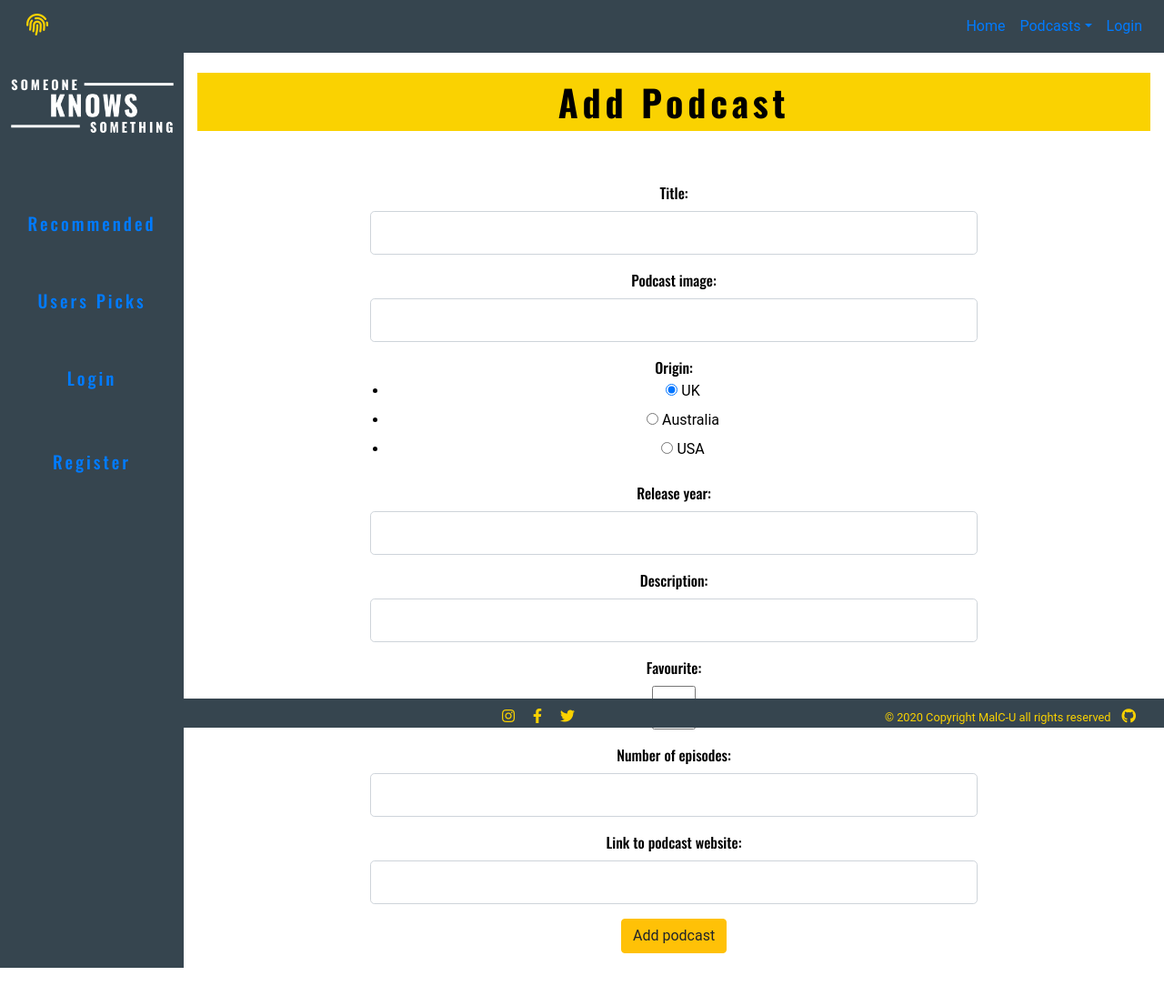
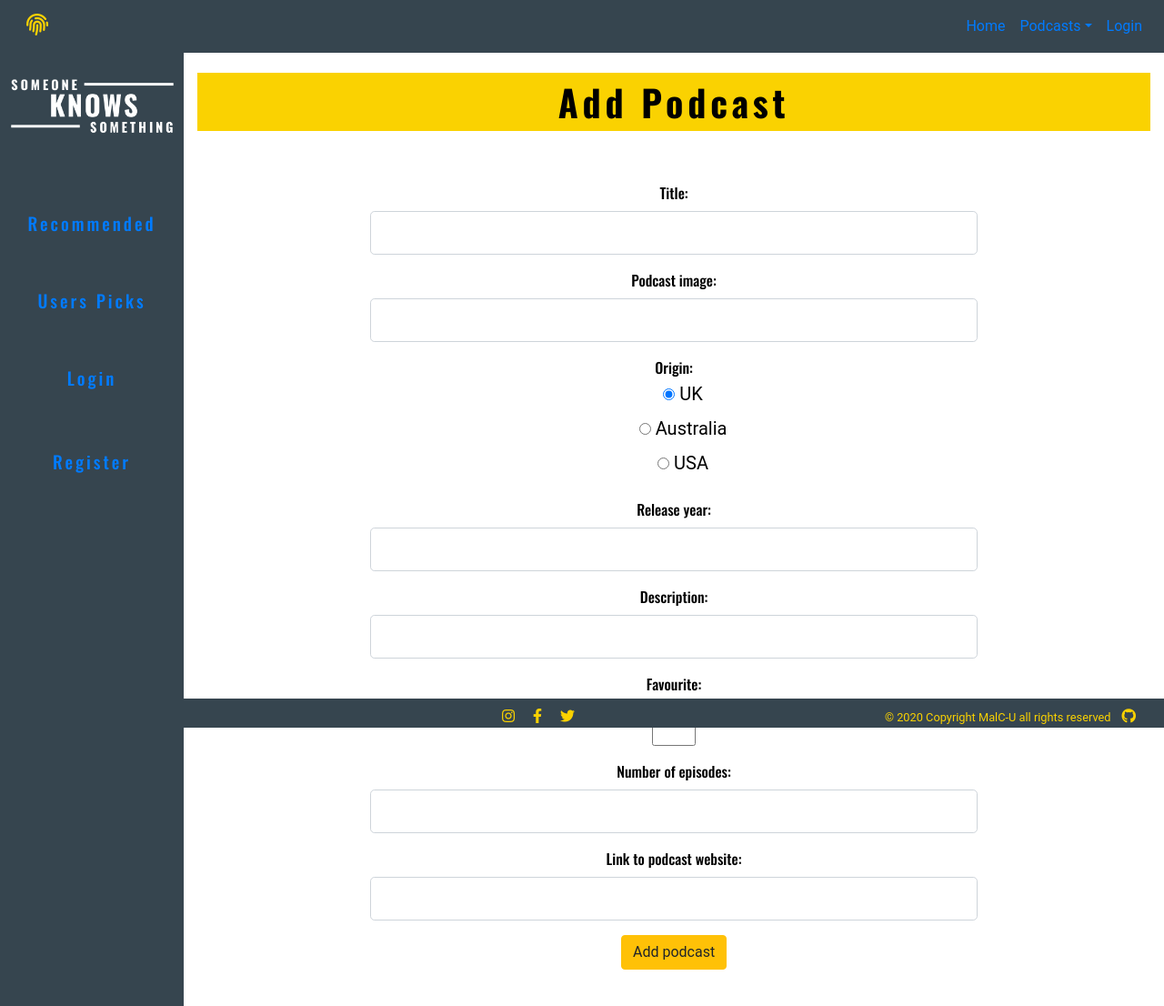
Before and after one commit to malc-u/SomeoneKnowsSomething, a Flask app: page /add_podcast in a window 1280 px wide. Shown: the whole page at 91% size. Before the commit the page ends 1064 px from the top, so only its background shows below. Run offline with Flask 2, Linux system fonts and the light colour scheme; some libraries are stand-ins or nearby versions.

Commit message:
Styled add_podcast form to display correctly

```diff
--- a/static/css/style.css
+++ b/static/css/style.css
@@ -129,3 +129,12 @@ footer a {
         background-size: contain;
     }
 }
+
+.form-check {
+    list-style: none;
+    font-size: 1.25rem;
+}
+
+#add_button {
+    padding-bottom: 1.5rem;
+}
```
